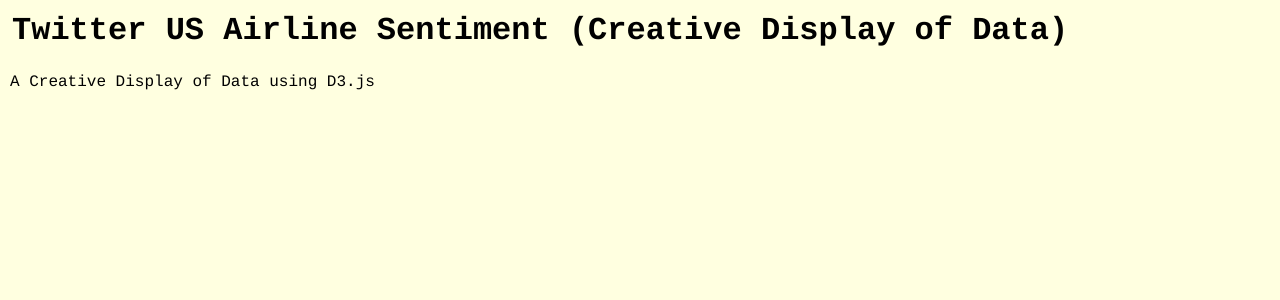
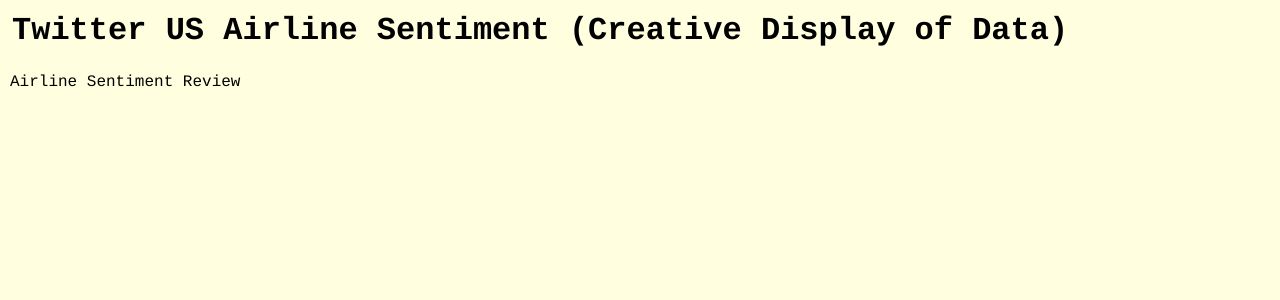
Before and after one commit to thedanturner/FlaskApp, a Flask app: page /creative in a window 1280 px wide. Shown: the top 300 px of the page. Run offline with Flask 3, Linux system fonts and the light colour scheme; some libraries are stand-ins or nearby versions.

Commit message:
Updated chart description

```diff
--- a/templates/creative.html
+++ b/templates/creative.html
@@ -13,7 +13,7 @@
       Twitter US Airline Sentiment (Creative Display of Data)
     </h1>
 
-    <p>A Creative Display of Data using D3.js</p>
+    <p>Airline Sentiment Review</p>
 
     <script src="/static/js/creative.js"></script>
 
```
